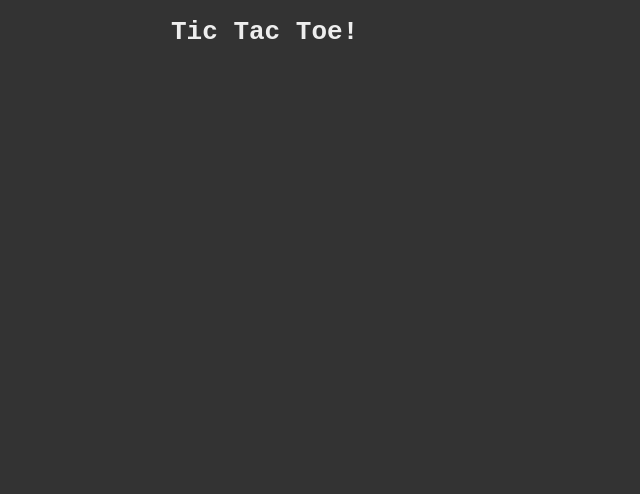
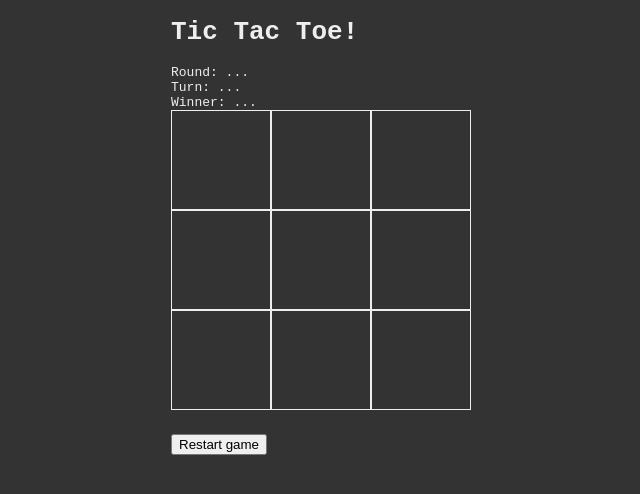
Before and after one commit to greqov/odin-tic-tac-toe, a website: page index.html in a window 1280 px wide. Shown: the whole page, without its empty margins (124-764 px from the left). Drawn offline with Linux system fonts and the light colour scheme.

Commit message:
Add basic html markup

```diff
--- a/css/styles.css
+++ b/css/styles.css
@@ -17,3 +17,24 @@ body {
 a {
   color: skyblue;
 }
+
+.gameboard {
+  display: flex;
+  flex-wrap: wrap;
+  width: 300px;
+  height: 300px;
+}
+
+.cell {
+  display: flex;
+  align-items: center;
+  justify-content: center;
+  width: 33.33%;
+  height: 33.33%;
+  border: 1px solid #eee;
+  cursor: pointer;
+}
+
+.controls {
+  margin: 24px 0;
+}
--- a/index.html
+++ b/index.html
@@ -10,6 +10,26 @@
   <body>
     <h1>Tic Tac Toe!</h1>
 
+    Round: <span class="round">...</span><br/>
+    Turn: <span class="turn">...</span><br/>
+    Winner: <span class="winner">...</span><br/>
+
+    <div class="gameboard">
+      <div class="cell" data-idx="0"></div>
+      <div class="cell" data-idx="1"></div>
+      <div class="cell" data-idx="2"></div>
+      <div class="cell" data-idx="3"></div>
+      <div class="cell" data-idx="4"></div>
+      <div class="cell" data-idx="5"></div>
+      <div class="cell" data-idx="6"></div>
+      <div class="cell" data-idx="7"></div>
+      <div class="cell" data-idx="8"></div>
+    </div>
+
+    <div class="controls">
+      <button type="button" class="restart-btn">Restart game</button>
+    </div>
+
     <script src="js/script.js"></script>
   </body>
 </html>
```
